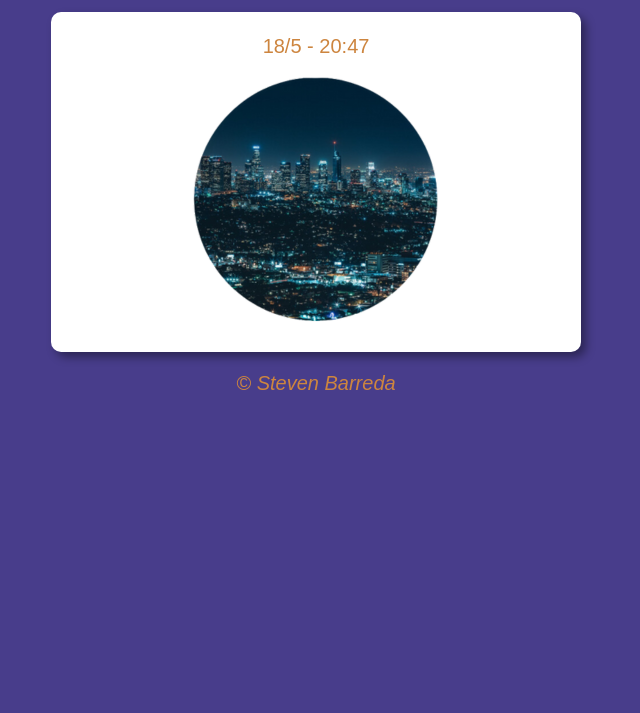
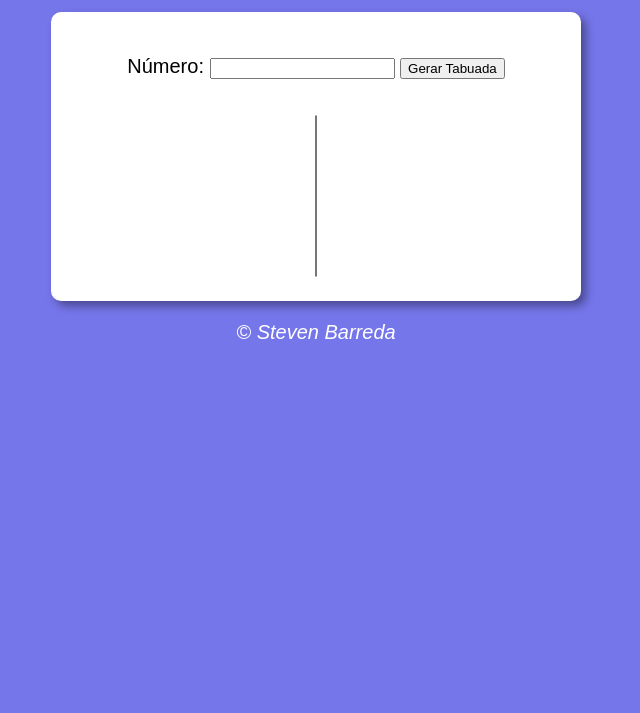
Before and after one commit to stmacoli/ex01, a plain HTML site: page index.html in a window 1280 px wide. Shown: the part 87-800 px from the top of the page, without its empty margins (324-964 px from the left). Drawn offline with Linux system fonts and the light colour scheme.

Commit message:
first-commit

```diff
--- a/index.html
+++ b/index.html
@@ -6,21 +6,26 @@
     <meta name="viewport" content="width=device-width, initial-scale=1.0" />
 
     <link rel="stylesheet" href="./style.css" />
-    <title>JS - Ex. 01</title>
+    <title>JS - Ex. 05</title>
   </head>
-  <body onload="carregar()">
-    <header id="header-id">
-      <h1>Horas do dia</h1>
+  <body >
+    <header>
+      <h1>tabuada</h1>
     </header>
 
     <section>
-      <div id="msg">msg aqui...</div>
-      <div id="foto">
-        <img id="imagem" src="../assets/manha.png" alt="Sol nascendo" />
+      <div>
+        <p>Número: <input type="number" name="num" id="txtn">
+        <input type="button" value="Gerar Tabuada" onclick="tabuada()"></p>
+      </div>
+      <div>
+        <select name="tabuada" id="seltab" size="10">
+
+        </select>
       </div>
     </section>
 
-    <footer id="rodape">
+    <footer>
       <p>&copy; Steven Barreda</p>
     </footer>
 
--- a/script.js
+++ b/script.js
@@ -1,46 +1,18 @@
-function carregar() {
-  var msg = window.document.querySelector('#msg');
-
-  var img = window.document.querySelector('#imagem');
-
-  var title = window.document.querySelector('#header-id');
-
-  var rodapeNome = window.document.querySelector('#rodape');
-
-  var data = new Date();
-  var mes = data.getMonth();
-  var dia = data.getDate();
-  var hora = data.getHours();
-  var minutos = data.getMinutes();
-
-
-
-
-
-  msg.innerHTML = `${dia}/${mes} - ${hora}:${minutos}`;
-
-  if (hora >= 0 && hora < 12) {
-    img.src= 'manha.png'
-    document.body.style.background = "#E0FFFF"
-    document.body.style.color = "#FF8C00"
-    title.style.color = "#FF8C00"
-    rodapeNome.style.color = "#FF8C00"
-
-  } else if (hora >= 12 && hora < 18) {
-    img.src = 'tarde.png'
-    document.body.style.background = "#FFDAB9"
-    document.body.style.color = "#CD853F"
-    title.style.color = '#CD853F'
-    rodapeNome.style.color = '#CD853F'
-
-
+function tabuada() {
+  let num = document.getElementById('txtn')
+  let tab = document.getElementById('seltab')
+  if (num.value.length == 0) {
+    alert('Digite um Número')
   } else {
-    img.src = 'noite.png'
-    document.body.style.background = "#483D8B"
-    document.body.style.color = "#CD853F"
-    title.style.color = '#CD853F'
-    rodapeNome.style.color = '#CD853F'
-
-
+    let n = Number(num.value)
+    let c = 1
+    tab.innerHTML = ''
+    while (c <= 10) {
+      let item = document.createElement('option')
+      item.text = `${n} x ${c} = ${n*c}`
+      item.value = `tab${c}`
+      tab.appendChild(item)
+      c++
+    }
   }
 }
```
Also changed, not shown: manha.png (deleted), noite.png (deleted), tarde.png (deleted).
